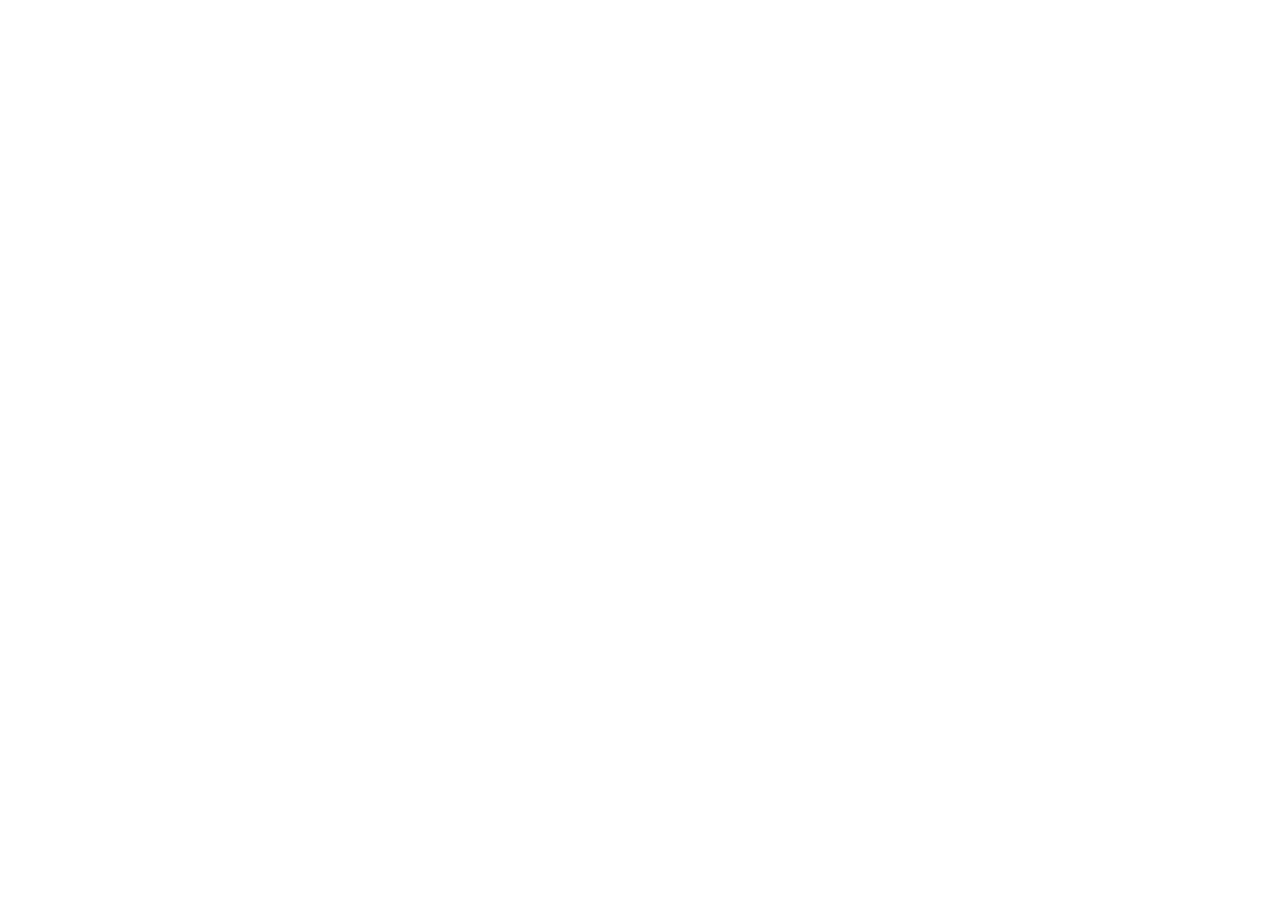
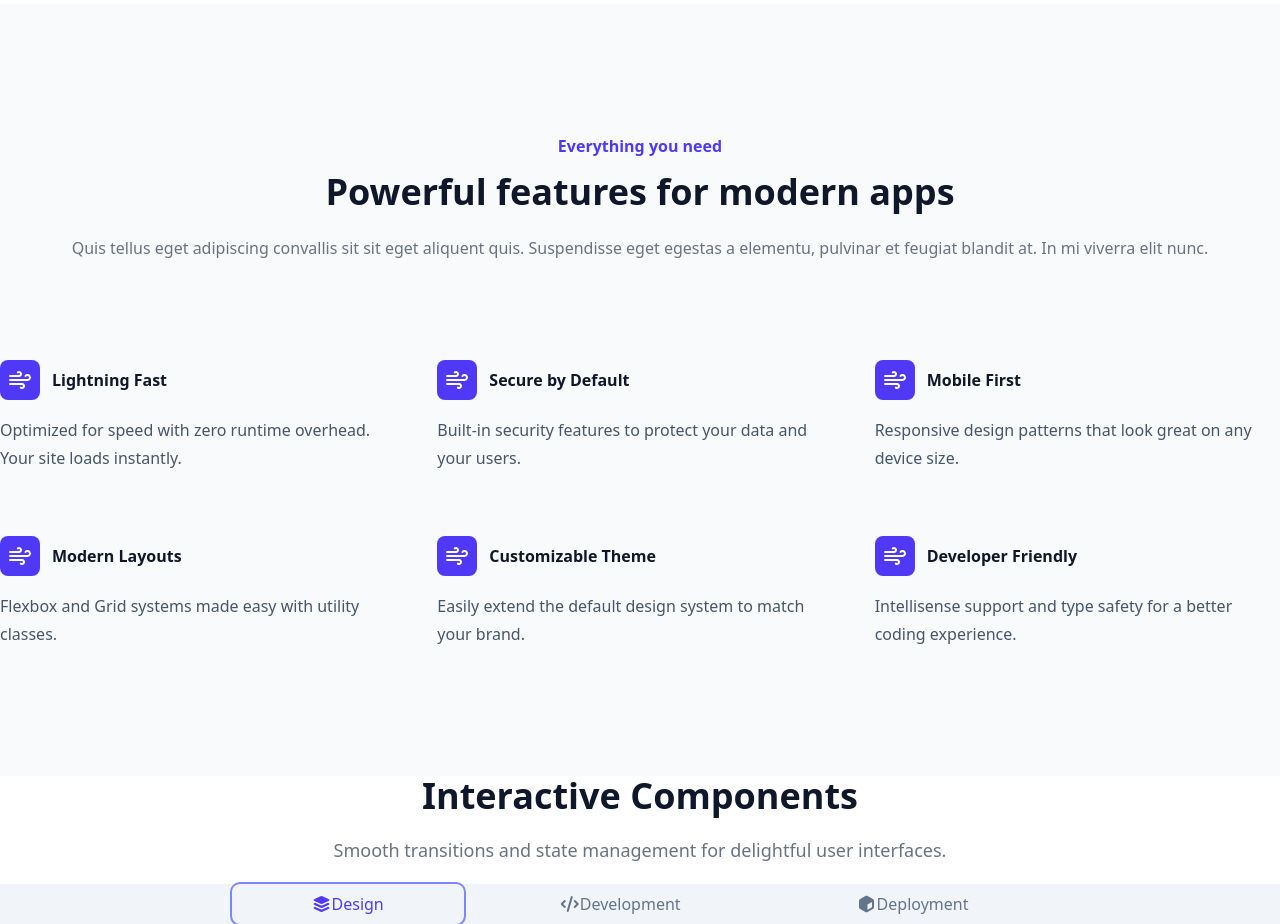
Before and after one commit to GaetanoNicotra/progetto-2, a React (Vite) app in the folder landing-page/: page / in a window 1280 px wide. Shown: the part 980-1904 px from the top of the page. Before the commit the page ends 924 px from the top, so only its background shows below. Built offline with nearby package versions, Linux system fonts and the light colour scheme.

Commit message:
[UPD] creazione delle icone features

```diff
--- a/landing-page/index.html
+++ b/landing-page/index.html
@@ -1,13 +1,19 @@
 <!doctype html>
 <html lang="en">
+
 <head>
   <meta charset="UTF-8" />
   <link rel="icon" type="image/svg+xml" href="/vite.svg" />
+  <link rel="stylesheet" href="https://cdnjs.cloudflare.com/ajax/libs/font-awesome/7.0.1/css/all.min.css"
+    integrity="sha512-2SwdPD6INVrV/lHTZbO2nodKhrnDdJK9/kg2XD1r9uGqPo1cUbujc+IYdlYdEErWNu69gVcYgdxlmVmzTWnetw=="
+    crossorigin="anonymous" referrerpolicy="no-referrer" />
   <meta name="viewport" content="width=device-width, initial-scale=1.0" />
   <title>landing-page</title>
 </head>
+
 <body>
   <div id="root"></div>
   <script type="module" src="/src/main.tsx"></script>
 </body>
+
 </html>
--- a/landing-page/src/App.tsx
+++ b/landing-page/src/App.tsx
@@ -1,7 +1,8 @@
 import HeroSection from "./components/HeroSection"
 import Navbar from "./components/Navbar"
 import Statistic from "./components/Statistic"
-
+import Feature from "./components/Feature"
+import Tabs from "./components/Tabs"
 export default function App() {
   return <div className="min-h-screen bg-white font-sans text-slate-900 antialiased selection:bg-indigo-100 selection:text-indigo-700">
 
@@ -10,6 +11,8 @@ export default function App() {
     <main>
       <HeroSection />
       <Statistic />
+      <Feature />
+      <Tabs />
     </main>
 
   </div>
--- a/landing-page/src/components/Feature.jsx
+++ /dev/null
@@ -1,11 +0,0 @@
-import React from 'react'
-
-const Feature = () => {
-    return (
-        <div>
-
-        </div>
-    )
-}
-
-export default Feature
--- /dev/null
+++ b/landing-page/src/components/Feature.tsx
@@ -0,0 +1,88 @@
+
+
+const Feature = () => {
+    return (
+        <section className='bg-slate-50 py-24 sm:py-32 mt-15'>
+            <div className='mx-auto max-w-7xl px-4 sm:px-6 lg:px-8 text-center'>
+                <h2 className='text-base font-semibold leading-7 text-indigo-600 mb-3'>Everything you need</h2>
+                <p className="text-4xl font-bold">Powerful features for modern apps</p>
+                <p className="mt-5 text-gray-500 leading-8">Quis tellus eget adipiscing convallis sit sit eget aliquent quis. Suspendisse eget egestas a elementu, pulvinar et feugiat blandit at. In mi viverra elit nunc.</p>
+            </div>
+
+            {/* icone */}
+            <div className="mx-auto mt-16 max-w-xl sm:mt-2 lg:mt-24 lg:max-w-none">
+                <dl className="grid max-w-xl grid-cols-1 gap-x-8 gap-y-16 lg:max-w-none lg:grid-cols-3 ">
+                    <div className="flex flex-col">
+                        <dt className="flex items-center gap-x-3 text-base font-semibold leading-7 text-slate-900">
+                            <div className="flex size-10 flex-none items-center justify-center rounded-lg bg-indigo-600">
+                                <img className="size-6" src="logo.svg" alt="logo" />
+                            </div>
+                            Lightning Fast
+                        </dt>
+                        <dd className="mt-4 flex flex-auto flex-col text-base leading-7 text-slate-600">
+                            <p className="flex-auto">Optimized for speed with zero runtime overhead. Your site loads instantly.</p>
+                        </dd>
+                    </div>
+                    <div className="flex flex-col">
+                        <dt className="flex items-center gap-x-3 text-base font-semibold leading-7 text-slate-900">
+                            <div className="flex size-10 flex-none items-center justify-center rounded-lg bg-indigo-600">
+                                <img className="size-6" src="logo.svg" alt="logo" />
+                            </div>
+                            Secure by Default
+                        </dt>
+                        <dd className="mt-4 flex flex-auto flex-col text-base leading-7 text-slate-600">
+                            <p className="flex-auto">Built-in security features to protect your data and your users.</p>
+                        </dd>
+                    </div>
+                    <div className="flex flex-col">
+                        <dt className="flex items-center gap-x-3 text-base font-semibold leading-7 text-slate-900">
+                            <div className="flex size-10 flex-none items-center justify-center rounded-lg bg-indigo-600">
+                                <img className="size-6" src="logo.svg" alt="logo" />
+                            </div>
+                            Mobile First
+                        </dt>
+                        <dd className="mt-4 flex flex-auto flex-col text-base leading-7 text-slate-600">
+                            <p className="flex-auto">Responsive design patterns that look great on any device size.</p>
+                        </dd>
+                    </div>
+                    <div className="flex flex-col">
+                        <dt className="flex items-center gap-x-3 text-base font-semibold leading-7 text-slate-900">
+                            <div className="flex size-10 flex-none items-center justify-center rounded-lg bg-indigo-600">
+                                <img className="size-6" src="logo.svg" alt="logo" />
+                            </div>
+                            Modern Layouts
+                        </dt>
+                        <dd className="mt-4 flex flex-auto flex-col text-base leading-7 text-slate-600">
+                            <p className="flex-auto">Flexbox and Grid systems made easy with utility classes.</p>
+                        </dd>
+                    </div>
+                    <div className="flex flex-col">
+                        <dt className="flex items-center gap-x-3 text-base font-semibold leading-7 text-slate-900">
+                            <div className="flex size-10 flex-none items-center justify-center rounded-lg bg-indigo-600">
+                                <img className="size-6" src="logo.svg" alt="logo" />
+                            </div>
+                            Customizable Theme
+                        </dt>
+                        <dd className="mt-4 flex flex-auto flex-col text-base leading-7 text-slate-600">
+                            <p className="flex-auto">Easily extend the default design system to match your brand.</p>
+                        </dd>
+                    </div>
+                    <div className="flex flex-col">
+                        <dt className="flex items-center gap-x-3 text-base font-semibold leading-7 text-slate-900">
+                            <div className="flex size-10 flex-none items-center justify-center rounded-lg bg-indigo-600">
+                                <img className="size-6" src="logo.svg" alt="logo" />
+                            </div>
+                            Developer Friendly
+                        </dt>
+                        <dd className="mt-4 flex flex-auto flex-col text-base leading-7 text-slate-600">
+                            <p className="flex-auto">Intellisense support and type safety for a better coding experience.</p>
+                        </dd>
+                    </div>
+
+                </dl>
+            </div>
+        </section>
+    )
+}
+
+export default Feature
--- /dev/null
+++ b/landing-page/src/components/Tabs.tsx
@@ -0,0 +1,18 @@
+
+
+const Tabs = () => {
+    return (
+        <div>
+            <h4 className="text-center font-bold text-4xl">Interactive Components</h4>
+            <p className="text-gray-500 text-lg text-center mt-5">Smooth transitions and state management for delightful user interfaces.</p>
+
+            <div className="flex justify-center items-center bg-slate-100 gap-4 mt-5 ">
+                <button className="py-2 px-20 rounded-lg font-medium ring-white ring-offset-2 ring-opacity-60 ring-offset-indigo-400 focus:outline-none focus:ring-2 transition-all duration-200 ease-out cursor-pointer  text-indigo-600 shadow-sm"><i className="fa-solid fa-layer-group"></i>Design</button>
+                <button className="py-2 px-20 rounded-lg font-medium ring-white ring-offset-2 ring-opacity-60 ring-offset-indigo-400 focus:outline-none focus:ring-2 transition-all duration-200 ease-out cursor-pointer text-slate-500 hover:bg-white hover:text-slate-700"><i className="fa-solid fa-code"></i>Development</button>
+                <button className="py-2 px-20 rounded-lg font-medium  ring-white ring-offset-2 ring-opacity-60 ring-offset-indigo-400 focus:outline-none focus:ring-2 transition-all duration-200 ease-out cursor-pointer text-slate-500 hover:bg-white hover:text"><i className="fa-solid fa-cube"></i>Deployment</button>
+            </div>
+        </div >
+    )
+}
+
+export default Tabs
```
Lines whose indentation alone changed are shown as unchanged.
